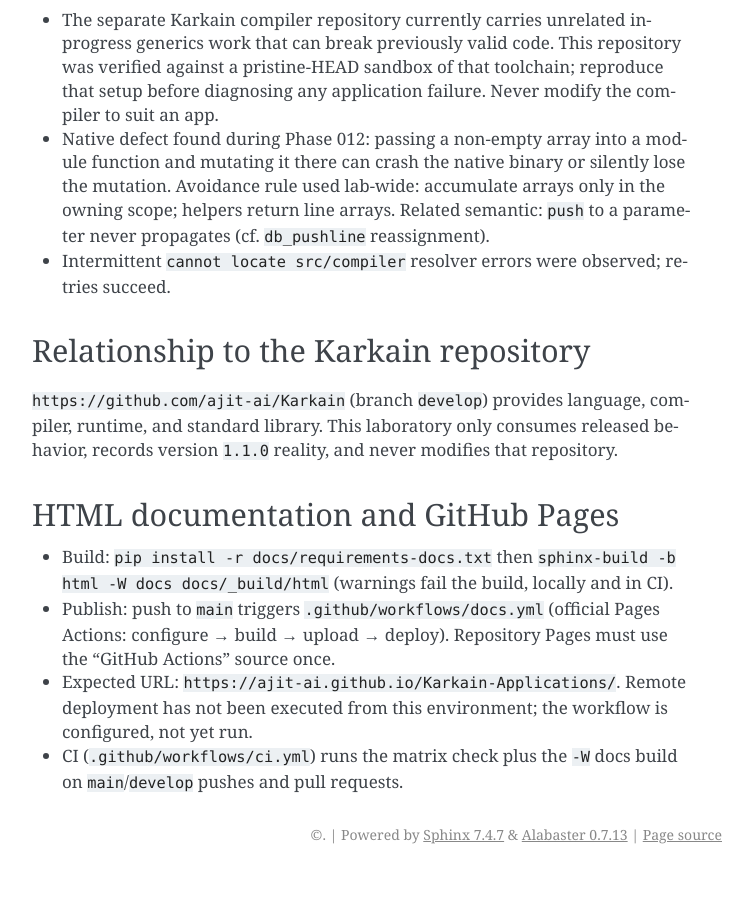
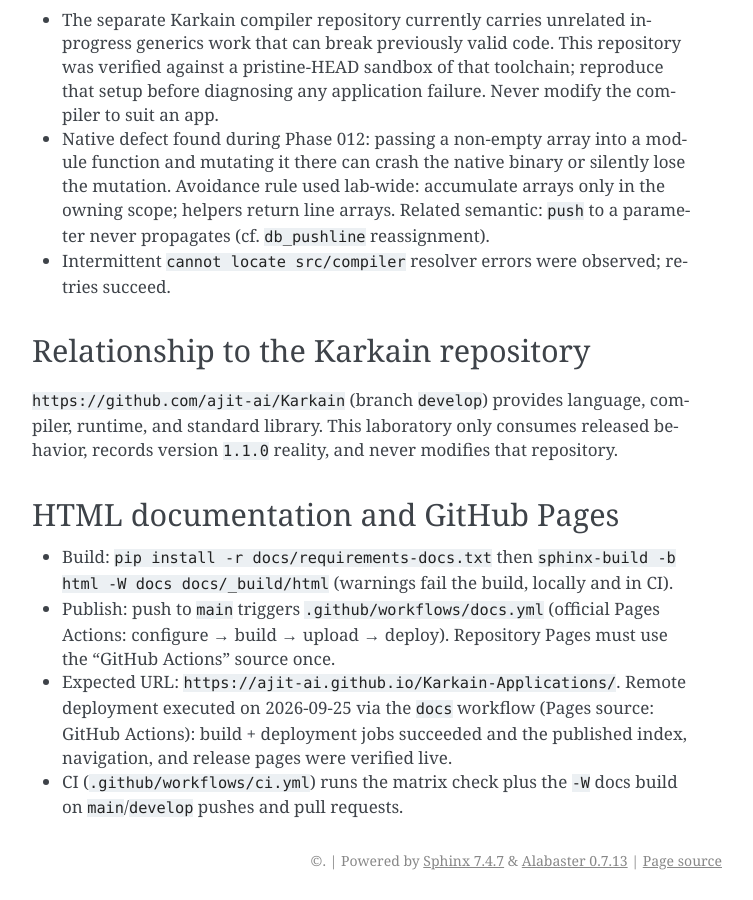
Before and after one commit to ajit-ai/Karkain-Applications, a Sphinx documentation site: the page built from docs/release.rst, in a window 1280 px wide and 900 px high, scrolled down 1081 px. Shown: the whole window, without its empty margins (388-1141 px from the left). Built offline with Sphinx 7.4.7, drawn with Linux system fonts in a browser that asks for light colours; before the commit the page ends 1955 px from its top, so only the background shows below that.

Commit message:
Release note: record successful Pages deployment

```diff
--- a/docs/release.rst
+++ b/docs/release.rst
@@ -74,7 +74,9 @@
   (official Pages Actions: configure → build → upload → deploy).
   Repository Pages must use the "GitHub Actions" source once.
 * Expected URL: ``https://ajit-ai.github.io/Karkain-Applications/``.
-  Remote deployment has not been executed from this environment;
-  the workflow is configured, not yet run.
+  Remote deployment executed on 2026-09-25 via the ``docs`` workflow
+  (Pages source: GitHub Actions): build + deployment jobs succeeded
+  and the published index, navigation, and release pages were
+  verified live.
 * CI (``.github/workflows/ci.yml``) runs the matrix check plus the
   ``-W`` docs build on ``main``/``develop`` pushes and pull requests.
```
